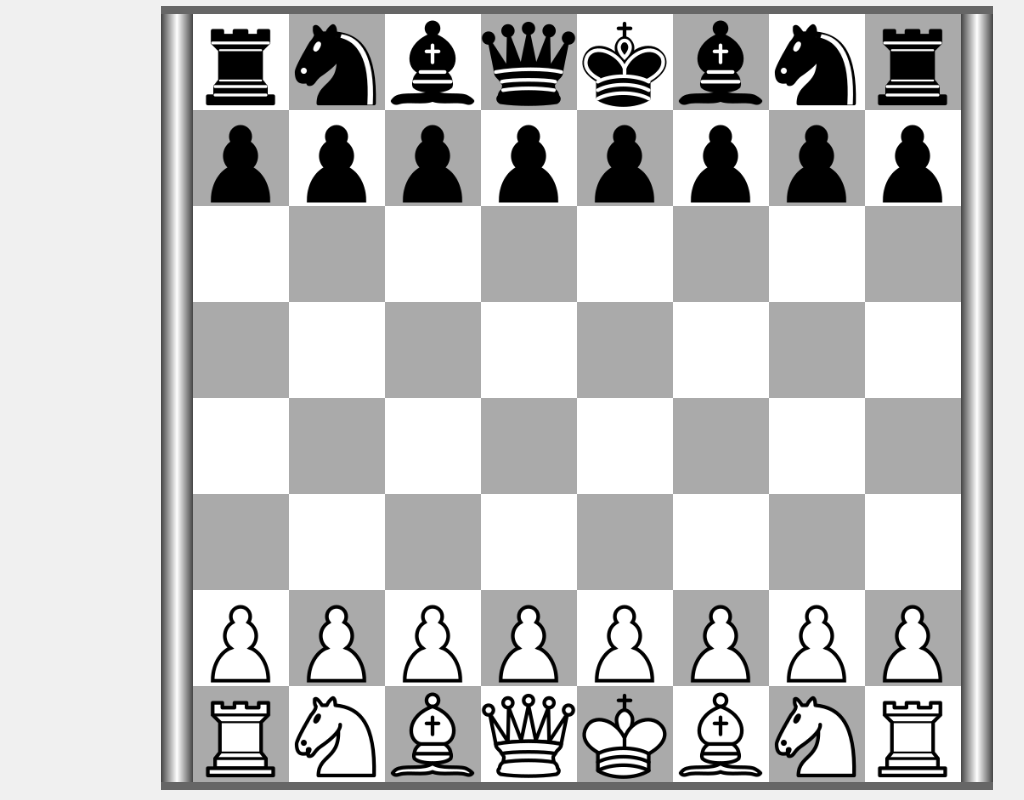
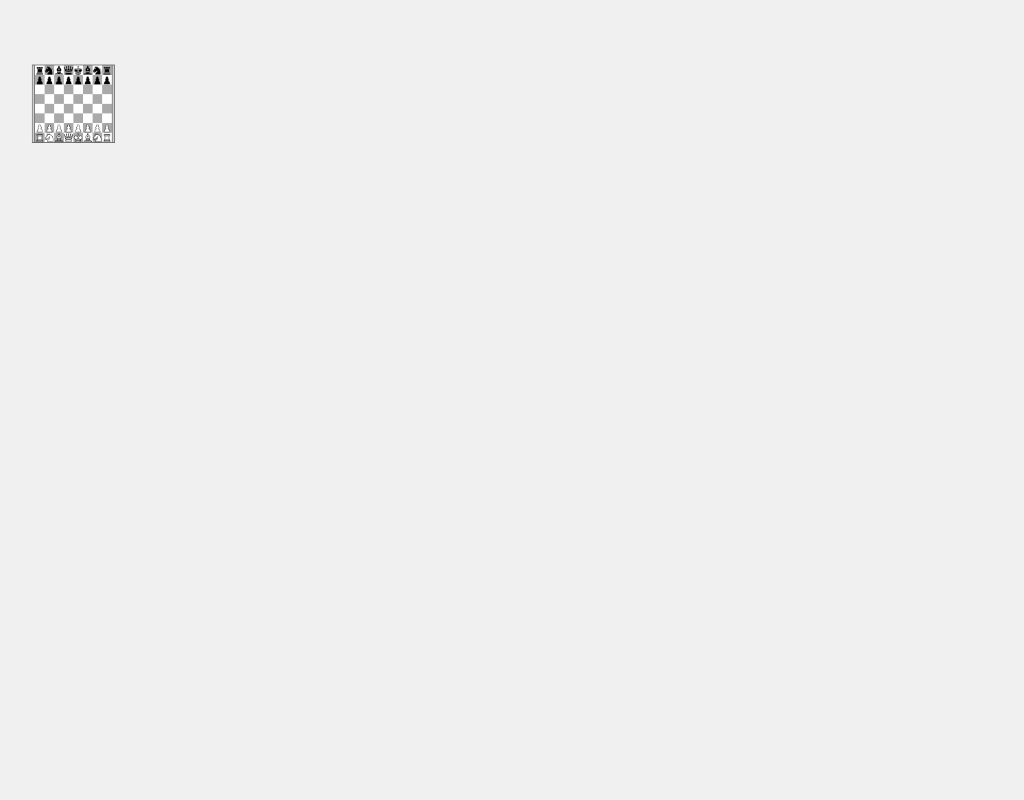
Before and after one commit to thediscorddev/chess, a website: page public/index.html in a window 1280 px wide. Shown: the whole page, without its empty margins (63-1087 px from the left). Drawn offline with Linux system fonts and the light colour scheme.

Commit message:
Fixed some bug

```diff
--- a/package.json
+++ b/package.json
@@ -1,5 +1,6 @@
 {
   "dependencies": {
+    "better-sqlite3": "^11.1.2",
     "body-parser": "^1.20.2",
     "express": "^4.19.2",
     "express-rate-limit": "^7.4.0",
--- a/public/chess.html
+++ b/public/chess.html
@@ -13,6 +13,7 @@
       display: flex;
       justify-content: center;
       align-items: center;
+      overflow: hidden; /* Prevent scrollbars inside the iframe content */
     }
     #image-container {
       position: relative;
@@ -157,10 +158,6 @@ elements.forEach(function(element) {
       }
 
     });
-    function addTiles(x,y)
-    {
-
-    }
   </script>
 </body>
 </html>
--- a/public/index.html
+++ b/public/index.html
@@ -14,18 +14,26 @@
       height: 100vh;
       background-color: #f0f0f0;
     }
+    .frame {
+      position: absolute;
+      top: 50px; /* Specific position from top */
+      left: 50px; /* Specific position from left */
+      width: 90%; /* Make sure it covers the needed area */
+      height: 90%;
+      overflow: hidden; /* Hide overflow */
+    }
     iframe {
       border: none;
-      width: 100%;
-      height: 100%;
+      width: 150%; /* Use 100% to match container's width */
+      height: 150%; /* Use 100% to match container's height */
+      transform: scale(0.1); /* Scale down the iframe content */
+      transform-origin: 0 0; /* Scale from the top-left corner */
     }
   </style>
 </head>
 <body>
-  <iframe id="embedded-page" src="your-page.html"></iframe>
-  <script>
-    // Example of changing the iframe source dynamically
-    document.getElementById('embedded-page').src = "chess.html";
-  </script>
+  <div class="frame">
+    <iframe id="embedded-page" src="chess.html"></iframe>
+  </div>
 </body>
 </html>
```
Also changed, not shown: index.js (+6 -2 lines), 3 other files.
